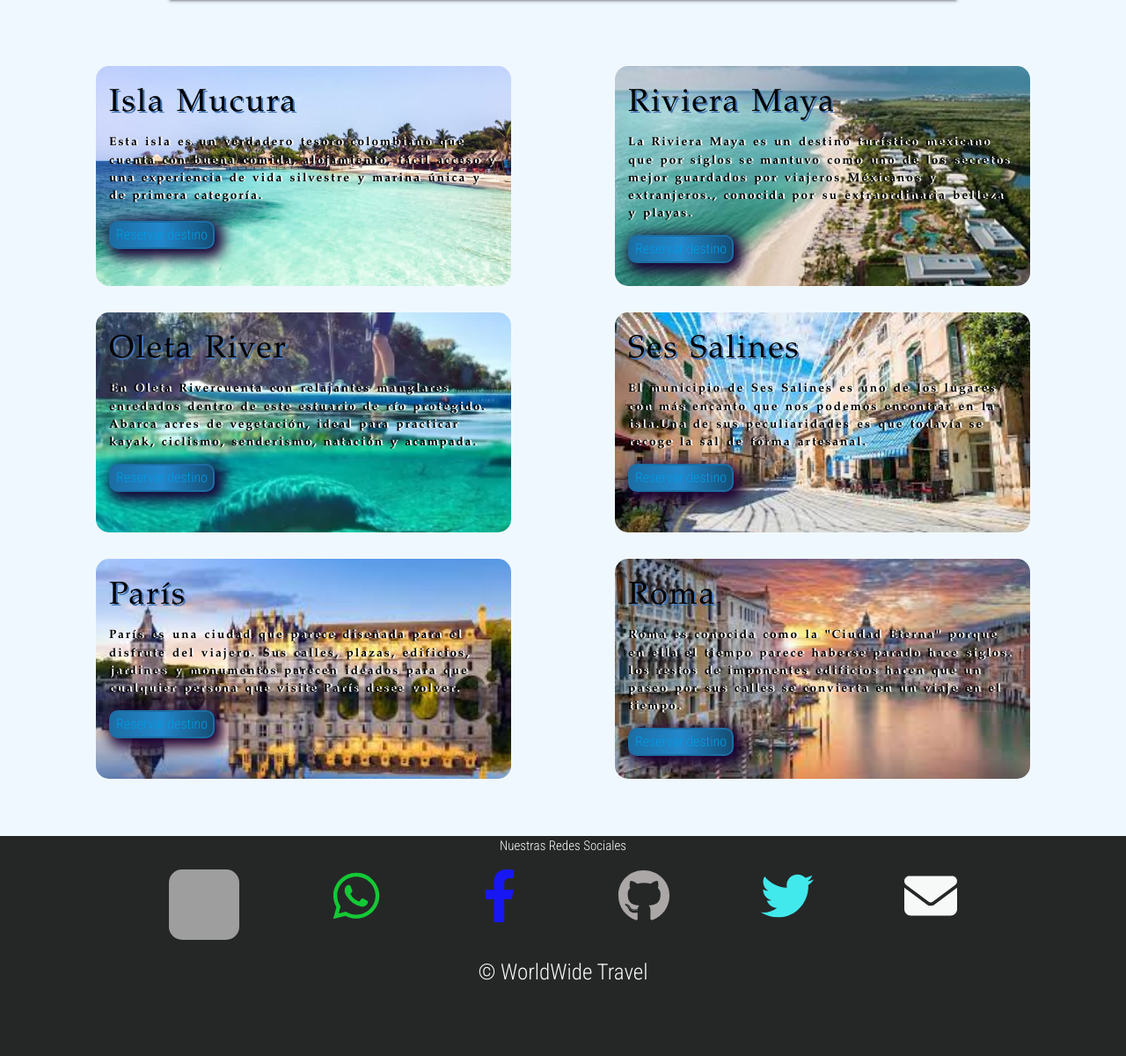
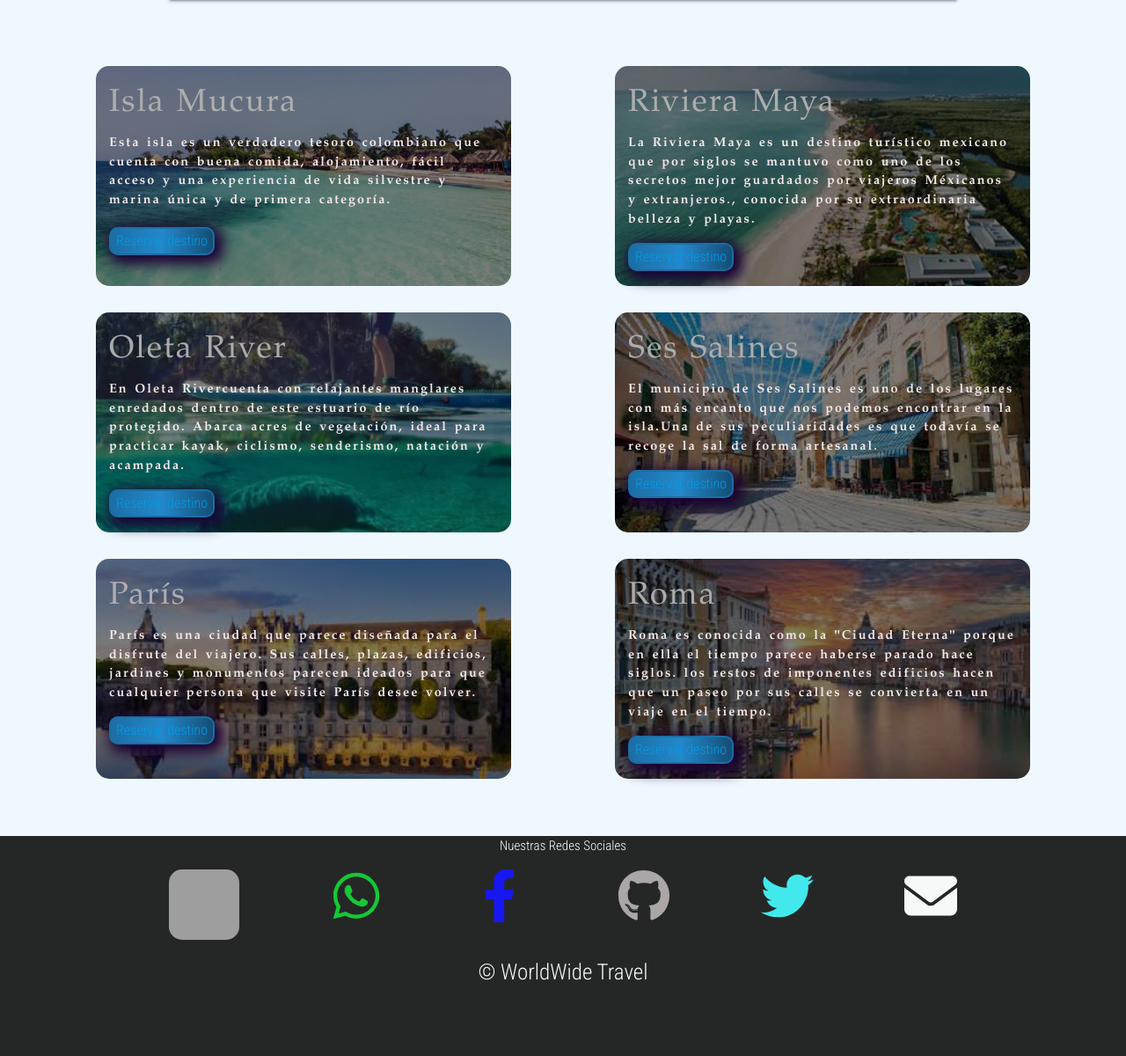
Before and after one commit to Bross88/PCAC, a Django app: page /destinos/ in a window 1280 px wide. Shown: the part 150-1350 px from the top of the page at 88% size. Run offline with Django 4.2, Linux system fonts and the light colour scheme; some libraries are stand-ins or nearby versions; grey boxes are pictures that could not be loaded.

Commit message:
Add files via upload

```diff
--- a/APPCAC/static/css/destinos.css
+++ b/APPCAC/static/css/destinos.css
@@ -21,16 +21,22 @@
     font-size: 18px;
     letter-spacing: 2px;
     word-spacing: 2px;
-    color: #000000;
+    color: hsla(0, 0%, 100%, 0.943);
     font-weight: normal;
     text-decoration: none;
 }
 
 .destino:first-child {
-    background-image:url("/static/assets/img/namucuraCO.jpg");
+    /*background-image:url("/static/assets/img/namucuraCO.jpg");*/
     background-size: cover;
     background-position: center center;
     transition: transform .2s;
+    background-image: linear-gradient(
+        0deg,
+        rgba(0,0,0,0.5),
+        rgba(0,0,0,0.5)
+    )
+    ,url("/static/assets/img/namucuraCO.jpg");
 }
 
 .destino:first-child:hover {
@@ -42,6 +48,13 @@
     background-size: cover;
     background-position: center center;
     transition: transform .2s;
+    background-image: linear-gradient(
+        0deg,
+        rgba(0,0,0,0.5),
+        rgba(0,0,0,0.5)
+    )
+    ,url("/static/assets/img/riveramayaMX.jpg");
+
 }
 
 .destino:nth-child(2):hover {
@@ -53,6 +66,12 @@
     background-size: cover;
     background-position: center center;
     transition: transform .2s;
+    background-image: linear-gradient(
+        0deg,
+        rgba(0,0,0,0.5),
+        rgba(0,0,0,0.5)
+    )
+    ,url("/static/assets/img/OletariverUS.jpg");
 }
 
 .destino:nth-child(3):hover {
@@ -64,6 +83,12 @@
     background-size: cover;
     background-position: center center;
     transition: transform .2s;
+    background-image: linear-gradient(
+        0deg,
+        rgba(0,0,0,0.5),
+        rgba(0,0,0,0.5)
+    )
+    ,url("/static/assets/img/salines.png");
 }
 
 .destino:nth-child(4):hover {
@@ -75,6 +100,12 @@
     background-size: cover;
     background-position: center center;
     transition: transform .2s;
+    background-image: linear-gradient(
+        0deg,
+        rgba(0,0,0,0.5),
+        rgba(0,0,0,0.5)
+    )
+    ,url("/static/assets/img/paris.jpg");
 }
 
 .destino:nth-child(5):hover {
@@ -86,6 +117,12 @@
     background-size: cover;
     background-position: center center;
     transition: transform .2s;
+    background-image: linear-gradient(
+        0deg,
+        rgba(0,0,0,0.5),
+        rgba(0,0,0,0.5)
+    )
+    ,url("/static/assets/img/roma.jpg");
 }
 
 .destino:nth-child(6):hover {
@@ -104,31 +141,20 @@
 nav{
     background-image: linear-gradient(to right , rgb(101, 149, 194),rgb(120, 164, 193),rgb(152, 190, 219)) !important;
 }
-h1 {
-    font-size: 3.5em;
-}
-
-h2 {
-    font-size: 2.7em;
-}
 
 .titulo {
     font-size: 2em;
-    text-shadow:2px 2px 0 #4074b5, 2px 2px 2px rgba(238,216,237,0);
     margin-top: 0.25em;
     margin-bottom: 0.25em;
+    filter: brightness(70%);
 }
-
-h4 {
-    font-size: 1755em;
+.titulo:hover{
+    filter: brightness(100%);
 }
-
 .p {
-    font-size: 0.75em;
-    color: #000000;
+    font-size: 0.80em;
+    color: #f4e8e8;
     font-weight: bold;
-    text-shadow: 2px 0px 0 #ffffff;
-
 }
 
 .myButton {
```
